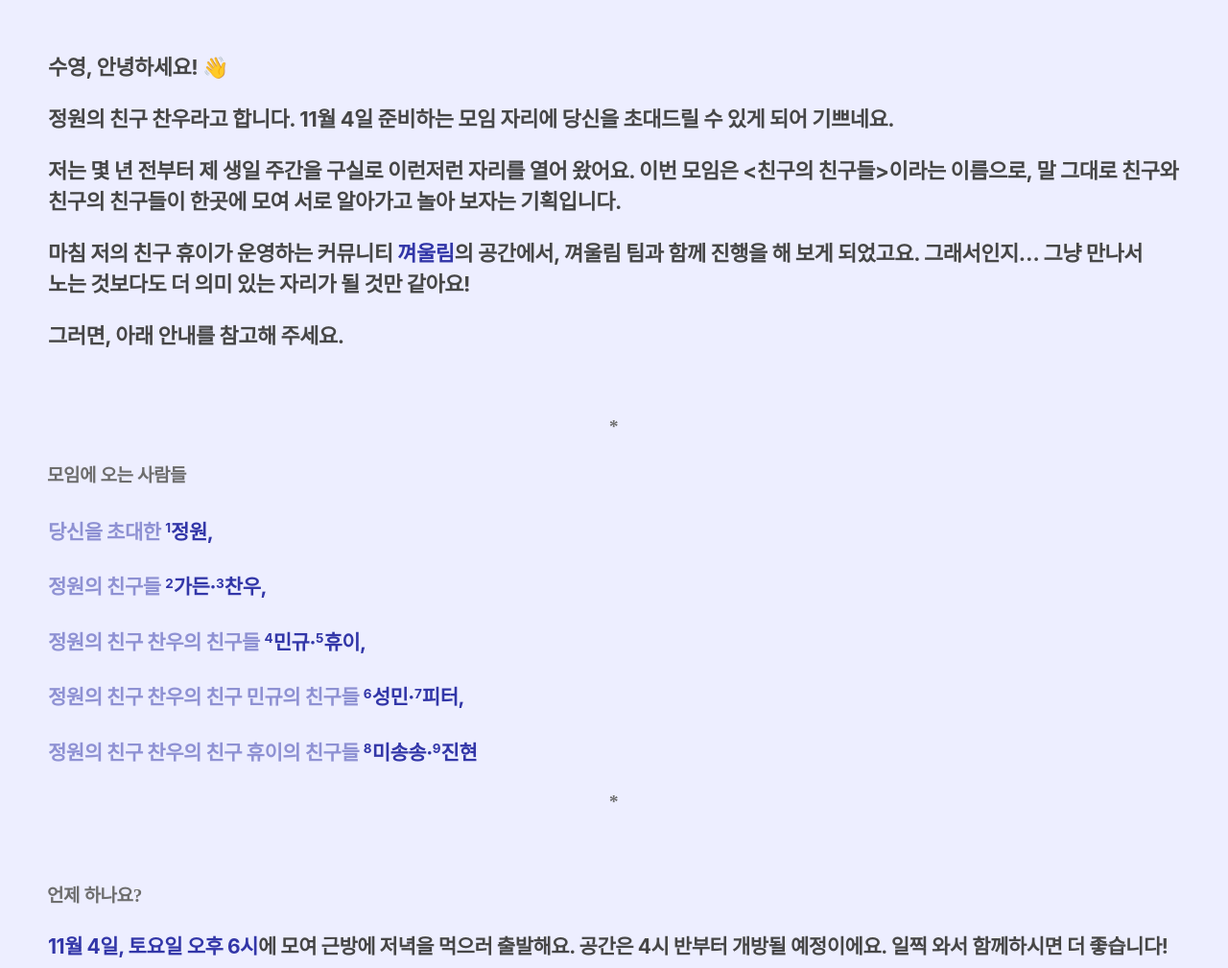
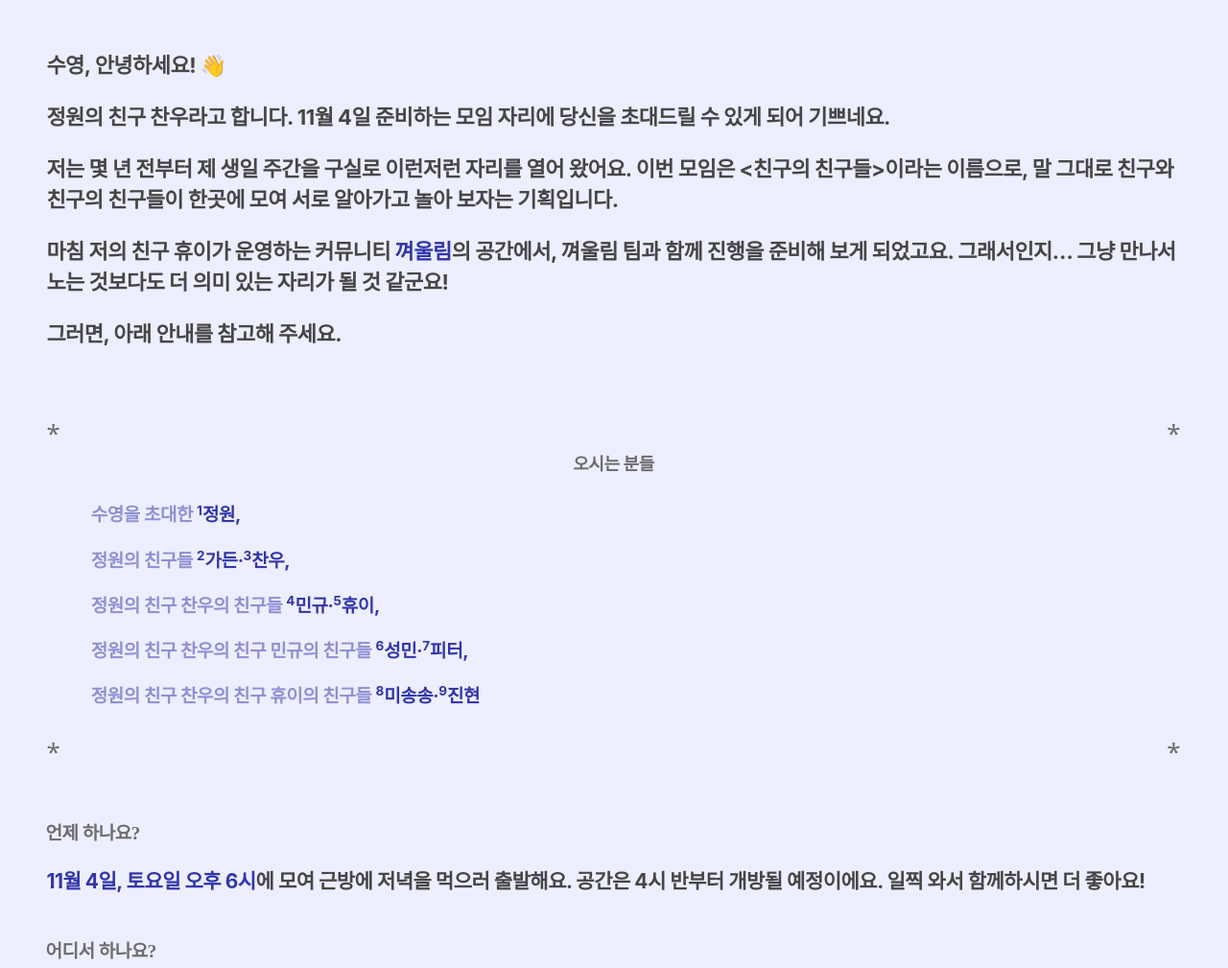
Before and after one commit to edcwkim/gather-2023, a plain HTML site: page index.html in a window 1280 px wide. Shown: the top 1009 px of the page at 96% size. Drawn offline with Linux system fonts and the light colour scheme; a web font is replaced by a local one.

Commit message:
Update index.html

```diff
--- a/index.html
+++ b/index.html
@@ -39,16 +39,16 @@
       }
 
       html {
-        line-height: 32px;
+        line-height: calc(32 / 22);
         background-color: var(--color-indigo-100);
         color: var(--color-gray-700);
       }
 
       main {
-        padding-top: calc(3.125vw + 14px);
-        padding-bottom: calc(3.125vw + 15px);
-        padding-right: calc(3.125vw + 11px);
-        padding-left: calc(3.125vw + 10px);
+        padding-top: calc(2.5vw + 20px);
+        padding-bottom: calc(2.5vw + 19px);
+        padding-right: calc(3vw + 11px);
+        padding-left: calc(3vw + 10px);
       }
 
       p {
@@ -57,7 +57,7 @@
         font-family: var(--font-family-default);
         font-size: var(--base-size);
         font-weight: 700;
-        letter-spacing: -0.022em;
+        letter-spacing: -0.024em;
       }
       p:first-of-type {
         margin-top: 0;
@@ -66,40 +66,54 @@
         margin-bottom: 0;
       }
 
-      .guestlist-header {
-        margin-top: 1em;
-        margin-left: -1px;
-        font-family: var(--font-family-kick);
-        font-size: calc(var(--base-size) - 3px);
-        font-weight: 600;
-        letter-spacing: -0.022em;
+      .guestlist-border {
+        height: var(--base-size);
+        font-family: system-ui, sans-serif;
+        font-size: 26px;
         color: var(--color-gray-600);
       }
-      .guestlist-header--center {
-        margin-left: 0;
+      .guestlist-border > span:nth-of-type(1) {
+        float: left;
+      }
+      .guestlist-border > span:nth-of-type(2) {
+        float: right;
+      }
+      .guestlist-heading {
+        margin-top: calc(var(--base-size) - 6px);
         text-align: center;
+        font-family: var(--font-family-kick);
+        font-size: calc(var(--base-size) - 4px);
+        font-weight: 600;
+        letter-spacing: -0.025em;
+        color: var(--color-gray-600);
       }
       .guestlist {
-        margin-top: var(--base-size);
+        padding-top: calc(var(--base-size) + 4px);
+        padding-bottom: calc(var(--base-size) + 3px);
+        padding-right: calc(3vw + 9px);
+        padding-left: calc(3vw + 8px);
       }
       .guestlist__line {
         margin-top: 1em;
-        font-size: calc(var(--base-size) - 1px);
+        font-size: calc(var(--base-size) - 3px);
       }
 
       .qna-box {
-        margin-top: calc(3 * var(--base-size));
-        margin-bottom: calc(3 * var(--base-size));
+        margin-top: calc(2 * var(--base-size));
+        margin-bottom: calc(2 * var(--base-size));
       }
       .qna-box:first-of-type {
-        margin-top: var(--base-size);
+        margin-top: 0;
+      }
+      .qna-box:last-of-type {
+        margin-bottom: 0;
       }
       .qna-box__question {
         margin-left: -1px;
         font-family: var(--font-family-kick);
         font-size: calc(var(--base-size) - 3px);
         font-weight: 600;
-        letter-spacing: -0.022em;
+        letter-spacing: -0.025em;
         color: var(--color-gray-600);
       }
       .qna-box__answer {
@@ -142,26 +156,32 @@
       <section>
         <p>수영, 안녕<wbr>하세요! 👋</p>
         <p>정원의 친구 찬우라고 합니다. 11월 4일 준비하는 모임 자리에 당신을 초대드릴 수 있게 되어 기쁘네요.</p>
-        <p>저는 몇 년 전부터 제 생일 주간을 구실로 이런저런 자리를 열어 왔어요. 이번 모임은 &lt;친구의 친구들&gt;<wbr>이라는 이름으로, 말 그대로 친구와 친구의 친구들이 한곳에 모여 서로 알아가고 놀아 보자는 기획입니다.</p>
-        <p>마침 저의 친구 휴이가 운영하는 커뮤니티 <a href="https://7702.kr">껴울림</a>의 공간에서, 껴울림 팀과 함께 진행을 해 보게 되었고요. 그래서<wbr>인지… 그냥 만나서 노는 것보다도 더 의미 있는 자리가 될 것만 같아요!</p>
+        <p>저는 몇 년 전부터 제 생일 주간을 구실로 이런저런 자리를 열어 왔어요. 이번 모임은 &lt;친구의 친구들&gt;<wbr>이라는 이름으로, 말 그대로 친구와 친구의 친구들이 한곳에 모여 서로 알아가고 놀아 보자는 기획<wbr>입니다.</p>
+        <p>마침 저의 친구 휴이가 운영하는 커뮤니티 <a href="https://7702.kr">껴울림</a>의 공간에서, 껴울림 팀과 함께 진행을 준비해 보게 되었고요. 그래서<wbr>인지… 그냥 만나서 노는 것보다도 더 의미 있는 자리가 될 것 같군요!</p>
         <p>그러면, 아래 안내를 참고해 주세요.</p>
       </section>
-      <section style="padding-top: calc(2 * var(--base-size)); padding-bottom: calc(2 * var(--base-size));">
-        <div class="guestlist-header guestlist-header--center" style="text-align: center;">*</div>
-        <div class="guestlist-header">모임에 오는 사람들</div>
+      <section style="margin-top: calc(3.125 * var(--base-size)); margin-bottom: calc(3.125 * var(--base-size));">
+        <div class="guestlist-border">
+          <span>*</span>
+          <span>*</span>
+        </div>
+        <div class="guestlist-heading">오시는 분들</div>
         <div class="guestlist">
-          <p class="guestlist__line"><span class="brand-dimmed">당신을 초대한</span> <span class="brand-noticeable"><sup>1</sup>정원,</span></p>
+          <p class="guestlist__line"><span class="brand-dimmed">수영을 초대한</span> <span class="brand-noticeable"><sup>1</sup>정원,</span></p>
           <p class="guestlist__line"><span class="brand-dimmed">정원의 친구들</span> <span class="brand-noticeable"><sup>2</sup>가든&middot;<sup>3</sup>찬우,</span></p>
           <p class="guestlist__line"><span class="brand-dimmed">정원의 친구 찬우의 친구들</span> <span class="brand-noticeable"><sup>4</sup>민규&middot;<sup>5</sup>휴이,</span></p>
           <p class="guestlist__line"><span class="brand-dimmed">정원의 친구 찬우의 친구 민규의 친구들</span> <span class="brand-noticeable"><sup>6</sup>성민&middot;<sup>7</sup>피터,</span></p>
           <p class="guestlist__line"><span class="brand-dimmed">정원의 친구 찬우의 친구 휴이의 친구들</span> <span class="brand-noticeable"><sup>8</sup>미송송&middot;<sup>9</sup>진현</span></p>
         </div>
-        <div class="guestlist-header guestlist-header--center">*</div>
+        <div class="guestlist-border">
+          <span>*</span>
+          <span>*</span>
+        </div>
       </section>
       <section>
         <div class="qna-box">
           <p class="qna-box__question">언제 하나요?</p>
-          <p class="qna-box__answer"><a href="./event.ics">11월 4일, 토요일 오후 6시</a>에 모여 근방에 저녁을 먹으러 출발해요. 공간은 4시 반부터 개방될 예정이에요. 일찍 와서 함께하시면 더 좋습니다!</p>
+          <p class="qna-box__answer"><a href="./event.ics">11월 4일, 토요일 오후 6시</a>에 모여 근방에 저녁을 먹으러 출발해요. 공간은 4시 반부터 개방될 예정<wbr>이에요. 일찍 와서 함께<wbr>하시면 더 좋아요!</p>
         </div>
         <div class="qna-box">
           <p class="qna-box__question">어디서 하나요?</p>
@@ -172,8 +192,8 @@
           <p class="qna-box__answer">각자 혹은 함께 마시고 싶은 음료를 가져와 주세요. 또한, 별도의 입장료는 없습니다.</p>
         </div>
       </section>
-      <section>
-        <p>그럼 곧 편한 마음으로 만나요!</p>
+      <section style="margin-top: calc(3.125 * var(--base-size));"">
+        <p>우리 곧 편한 마음으로 만나요!</p>
         <p>찬우 드림</p>
       </section>
     </main>
```
